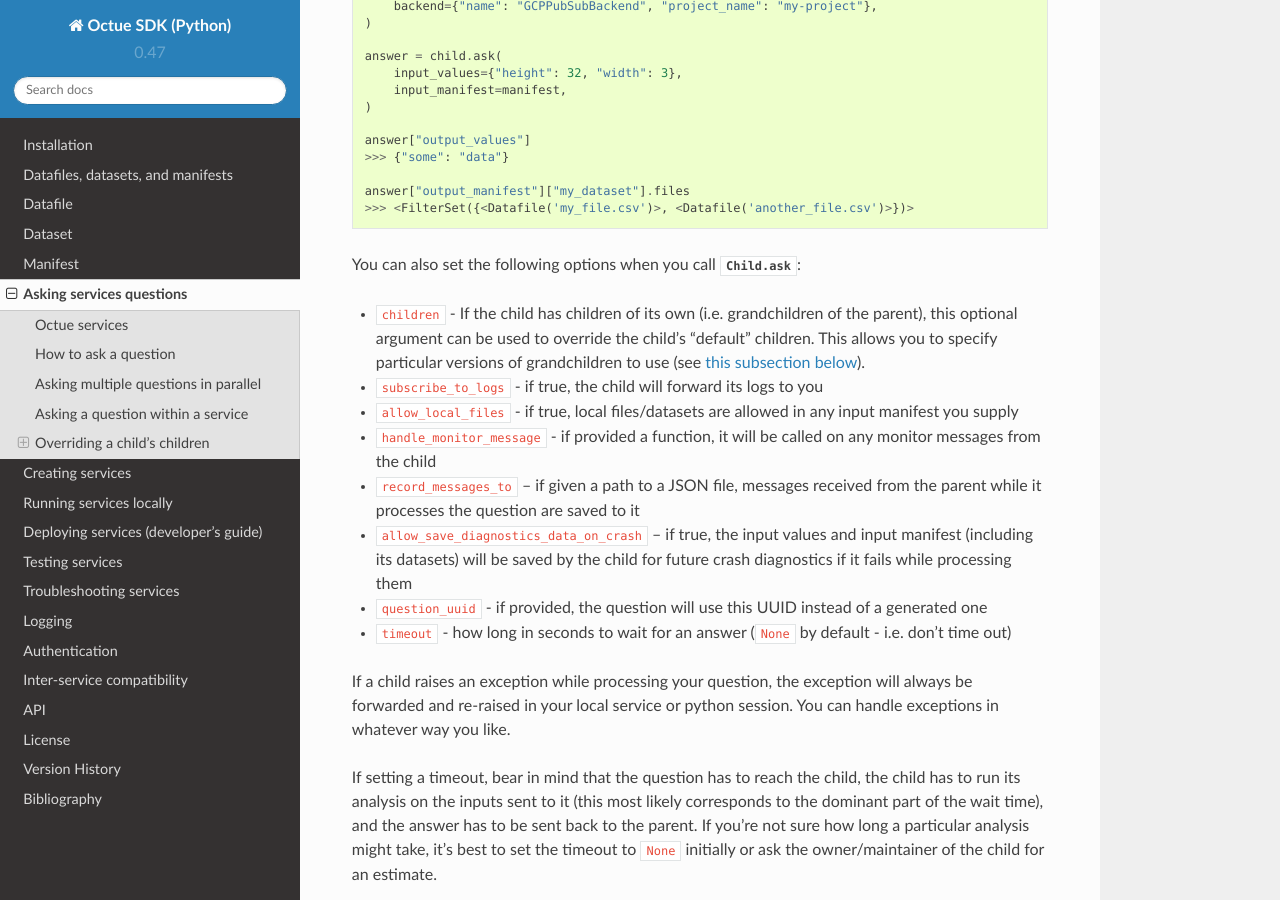
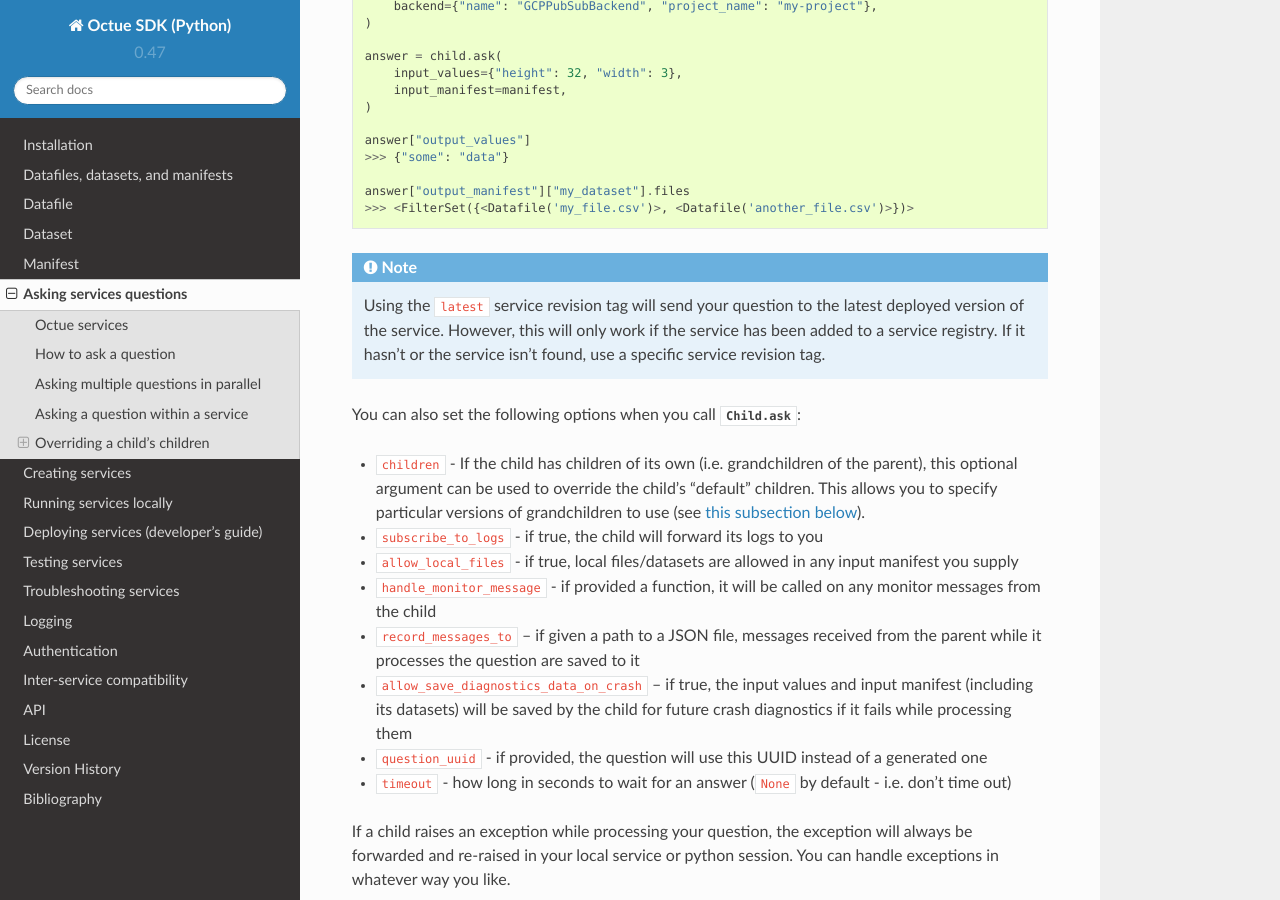
Before and after one commit to octue/octue-sdk-python, a Sphinx documentation site: the page built from docs/source/asking_questions.rst, in a window 1280 px wide and 900 px high, scrolled down 1164 px. Built offline with Sphinx 7.4.7 and the Read the Docs theme 2.0.0, drawn with Linux system fonts in a browser that asks for light colours.

Commit message:
DOC: Add note about using `latest` revision tag to docs

```diff
--- a/docs/source/asking_questions.rst
+++ b/docs/source/asking_questions.rst
@@ -62,6 +62,12 @@ input values and/or an input manifest.
     answer["output_manifest"]["my_dataset"].files
     >>> <FilterSet({<Datafile('my_file.csv')>, <Datafile('another_file.csv')>})>
 
+
+.. note::
+
+    Using the ``latest`` service revision tag will send your question to the latest deployed version of the service.
+    However, this will only work if the service has been added to a service registry. If it hasn't or the service isn't
+    found, use a specific service revision tag.
 
 You can also set the following options when you call :mod:`Child.ask <octue.resources.child.Child.ask>`:
 
```
